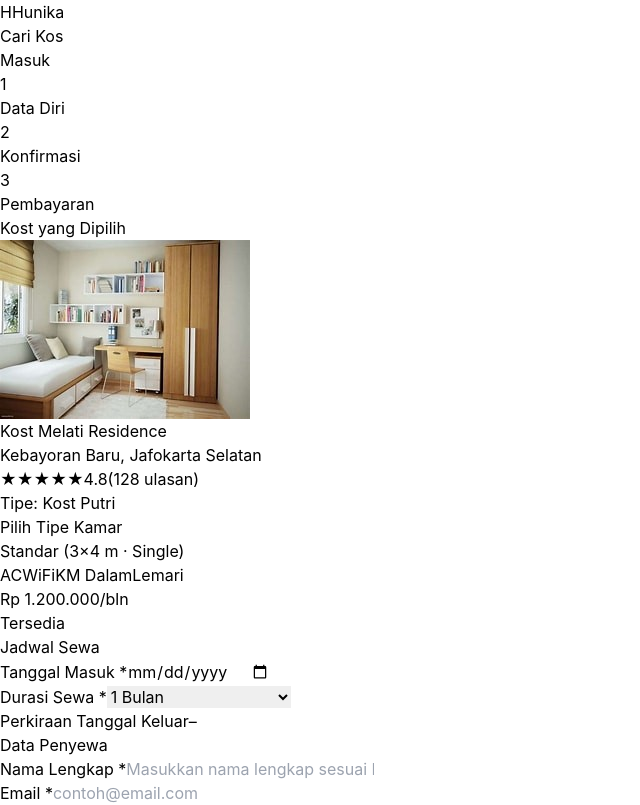
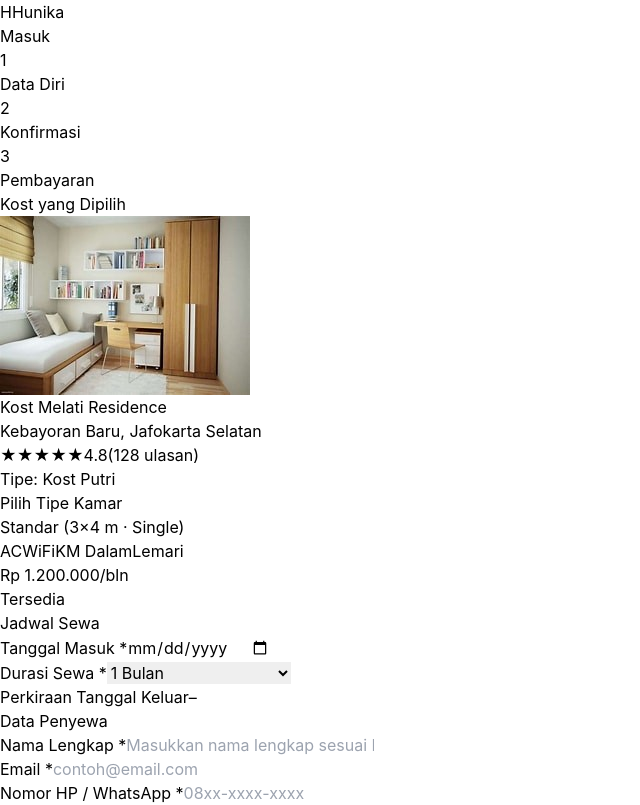
Before and after one commit to kkanayaaa/Hunika, a React (Vite) app: page /booking/1 in a window 1280 px wide. Shown: the top 805 px of the page, without its empty margins (0-640 px from the left). Built offline with nearby package versions, Linux system fonts and the light colour scheme.

Commit message:
fix: navbar login role

```diff
--- a/src/App.jsx
+++ b/src/App.jsx
@@ -13,21 +13,23 @@ import BookingPage from "./pages/Booking_and_Transactions/BookingPage";
 import TransaksiPage from "./pages/Booking_and_Transactions/TransaksiPage";
 
 const App = () =>{
-  const [isLoggedIn, setIsLoggedIn] = useState(
-  localStorage.getItem("isLogin") === "true"
-);
+  const [isLoggedIn, setIsLoggedIn] = useState(!!localStorage.getItem("isLogin"));
+  const [role, setRole] = useState(localStorage.getItem("role") || "");
 
 const handleLogout = () => {
-  localStorage.removeItem("isLogin"); // Menghapus status login
-  setIsLoggedIn(false);              // Memperbarui state agar tampilan berubah
-};
+   localStorage.removeItem("isLogin");
+    localStorage.removeItem("role");
+    setIsLoggedIn(false); // Navbar langsung berubah karena state ini
+    setRole("");
+    navigate("/");
+  };;
 
   return (
     <KostProvider>
     <div className='in-h-screen bg-slate-50 text-slate-800'>
       <Navbar
       isLoggedIn={isLoggedIn}
-      role="pencari"
+      role={role}
       onLogout={handleLogout}
       />
 
--- a/src/components/Navbar.jsx
+++ b/src/components/Navbar.jsx
@@ -3,6 +3,7 @@ import { Link, NavLink } from "react-router-dom";
 
 export default function Navbar({ isLoggedIn, role, onLogout }) {
   const [showDropdown, setShowDropdown] = useState(false);
+  const navLinkClass = "text-sm font-medium hover:text-green-600 transition-colors duration-200";
 
   return (
     <nav className="flex justify-between items-center px-6 py-4 bg-white border-b border-gray-100">
@@ -12,18 +13,24 @@ export default function Navbar({ isLoggedIn, role, onLogout }) {
       </Link>
 
       <div className="flex items-center gap-6 text-sm font-medium text-slate-600">
-        {(!isLoggedIn || role === 'pencari') && (
-          <NavLink to="/" className={({ isActive }) => isActive ? "text-emerald-600 border-b-2 border-emerald-600 pb-1" : "hover:text-emerald-600"}>
-            Cari Kos
-          </NavLink>
-        )}
-        {/* {isLoggedIn && role === 'pemilik' && (
-          <NavLink to="/dashboard-pemilik" className={({ isActive }) => isActive ? "text-emerald-600 border-b-2 border-emerald-600 pb-1" : "hover:text-emerald-600"}>
-            Dashboard Pemilik
-          </NavLink>
-        )} */}
+       {isLoggedIn && role === 'pemilik' && (
+  <>
+    <NavLink to="/" className={({isActive}) => `${navLinkClass} ${isActive ? 'text-green-600' : 'text-slate-600'}`}>
+      Cari Kos
+    </NavLink>
+    <NavLink to="/dashboard-pemilik" className={({isActive}) => `${navLinkClass} ${isActive ? 'text-green-600' : 'text-slate-600'}`}>
+      Dashboard Pemilik
+    </NavLink>
+  </>
+)}
 
-        {/* Menu untuk Pemilik (Muncul jika sudah login) */}
+{isLoggedIn && role === 'pencari' && (
+  <NavLink to="/" className={({isActive}) => `${navLinkClass} ${isActive ? 'text-green-600' : 'text-slate-600'}`}>
+    Cari Kos
+  </NavLink>
+)}
+
+        {/* Menu untuk Pemilik (Muncul jika sudah login)
         {isLoggedIn && (
           <NavLink
             to="/dashboard-pemilik"
@@ -31,7 +38,7 @@ export default function Navbar({ isLoggedIn, role, onLogout }) {
           >
             Dashboard Pemilik
           </NavLink>
-        )}
+        )} */}
       </div>
 
       <div className="flex items-center gap-3">
--- a/src/pages/login/login.jsx
+++ b/src/pages/login/login.jsx
@@ -1,21 +1,25 @@
 import { useState } from "react";
 import { useNavigate } from "react-router-dom";
 
-export default function Login({setIsLoggedIn}) {
+export default function Login({ setIsLoggedIn }) {
   const [email, setEmail] = useState("");
   const [password, setPassword] = useState("");
-
   const navigate = useNavigate();
 
-  // Menggabungkan logika login ke dalam satu fungsi saja
-  const handleSubmit = (e) => {
+  const handleSubmits = (e) => {
     e.preventDefault();
 
-    // Cek email/password dari state
+    // Logika Role
     if (email === "user@gmail.com" && password === "123") {
       localStorage.setItem("isLogin", "true");
+      localStorage.setItem("role", "pencari");
       setIsLoggedIn(true);
       navigate("/");
+    } else if (email === "owner@gmail.com" && password === "123") {
+      localStorage.setItem("isLogin", "true");
+      localStorage.setItem("role", "pemilik");
+      setIsLoggedIn(true);
+      navigate("/dashboard-pemilik");
     } else {
       alert("Email atau Password salah!");
     }
@@ -29,8 +33,7 @@ export default function Login({setIsLoggedIn}) {
           <p className="text-gray-500 mt-2">Masuk ke akun Anda</p>
         </div>
 
-      <form onSubmit={handleSubmit} className="flex flex-col gap-3">
-
+        <form onSubmit={handleSubmits} className="flex flex-col gap-3">
           <label className="font-medium">Email</label>
           <input
             type="email"
@@ -55,7 +58,6 @@ export default function Login({setIsLoggedIn}) {
           >
             Login
           </button>
-
         </form>
       </div>
     </div>
```
Lines whose indentation alone changed are shown as unchanged.
